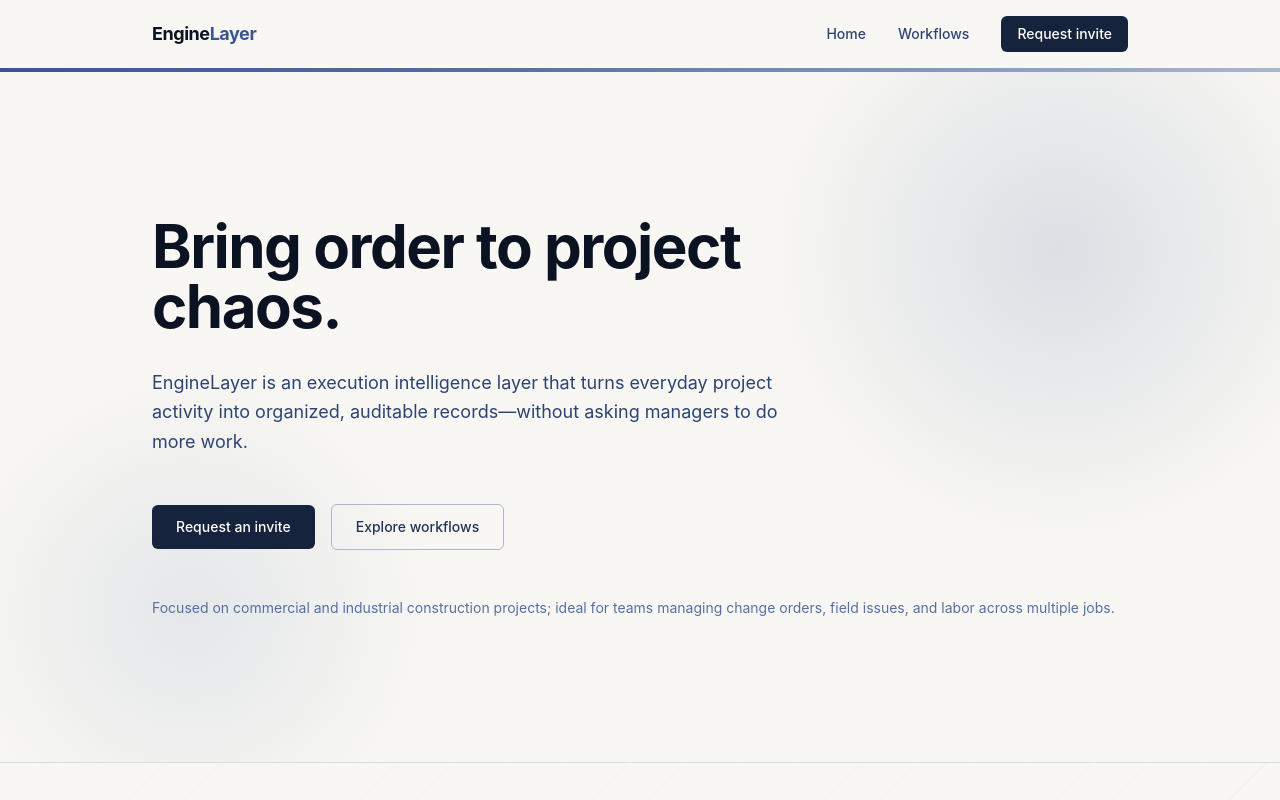
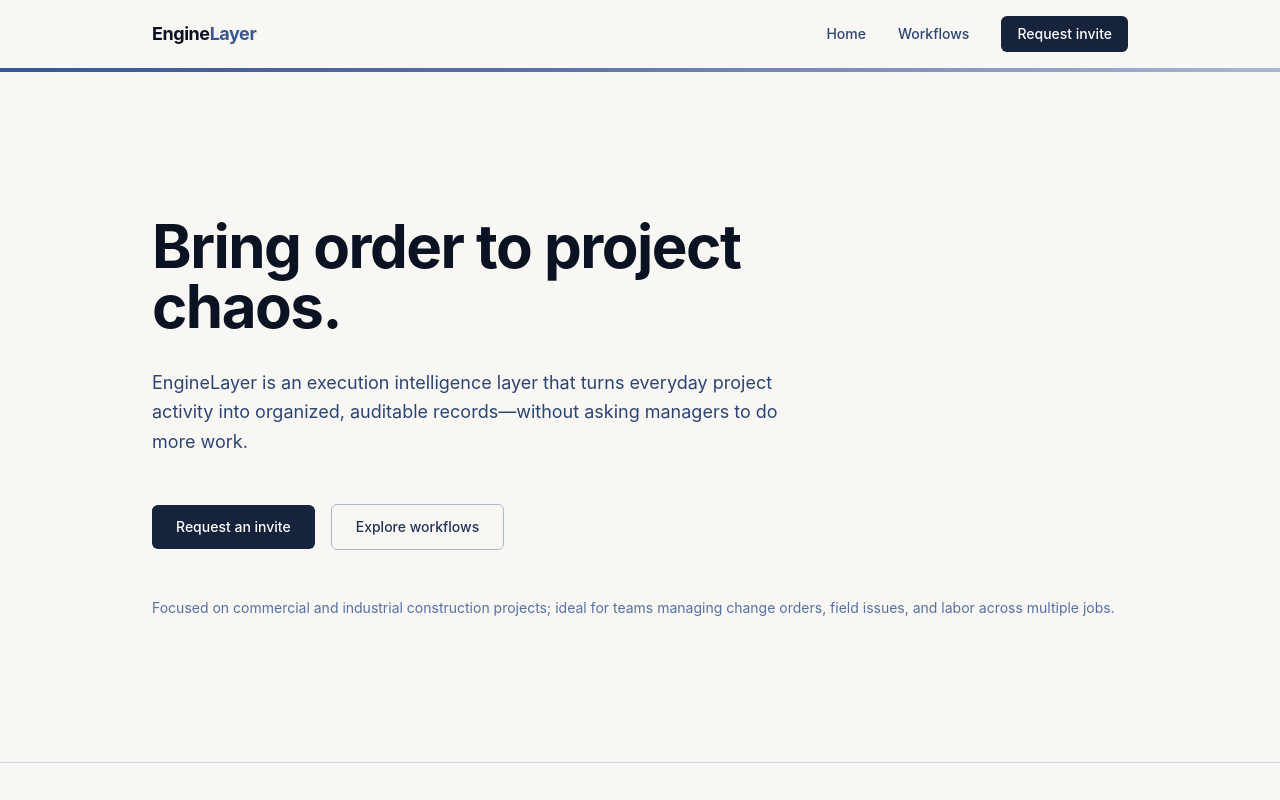
Before and after one commit to EngineLayer-ai/enginelayer-marketing, a Next.js app: page / in a window 1280 px wide. Shown: the top 800 px of the page. Built offline with nearby package versions, Linux system fonts and the light colour scheme.

Commit message:
Remove diagonal pattern, add consistent body-level gradient blurs, remove section borders

```diff
--- a/src/app/globals.css
+++ b/src/app/globals.css
@@ -34,39 +34,30 @@ h1, h2, h3, h4, h5, h6 {
   background: linear-gradient(90deg, #3a5690 0%, #5770a3 40%, #abb7d1 100%);
 }
 
-/* Soft radial gradient blurs */
-.glow-top-right {
-  position: absolute;
-  top: -120px;
-  right: -80px;
-  width: 600px;
-  height: 600px;
+/* Consistent background gradient blurs */
+.bg-glow::before,
+.bg-glow::after {
+  content: '';
+  position: fixed;
   border-radius: 50%;
-  background: radial-gradient(circle, rgba(58,86,144,0.15) 0%, transparent 70%);
   pointer-events: none;
+  z-index: 0;
 }
 
-.glow-bottom-left {
-  position: absolute;
-  bottom: -100px;
-  left: -60px;
-  width: 500px;
-  height: 500px;
-  border-radius: 50%;
-  background: radial-gradient(circle, rgba(87,112,163,0.12) 0%, transparent 70%);
-  pointer-events: none;
+.bg-glow::before {
+  top: -200px;
+  right: -150px;
+  width: 800px;
+  height: 800px;
+  background: radial-gradient(circle, rgba(58,86,144,0.12) 0%, transparent 70%);
 }
 
-/* Subtle background pattern — fine diagonal lines */
-.bg-pattern {
-  background-image:
-    repeating-linear-gradient(
-      135deg,
-      transparent,
-      transparent 40px,
-      rgba(58,86,144,0.03) 40px,
-      rgba(58,86,144,0.03) 41px
-    );
+.bg-glow::after {
+  bottom: -200px;
+  left: -150px;
+  width: 700px;
+  height: 700px;
+  background: radial-gradient(circle, rgba(87,112,163,0.09) 0%, transparent 70%);
 }
 
 /* Alternating section background for visual rhythm */
```
